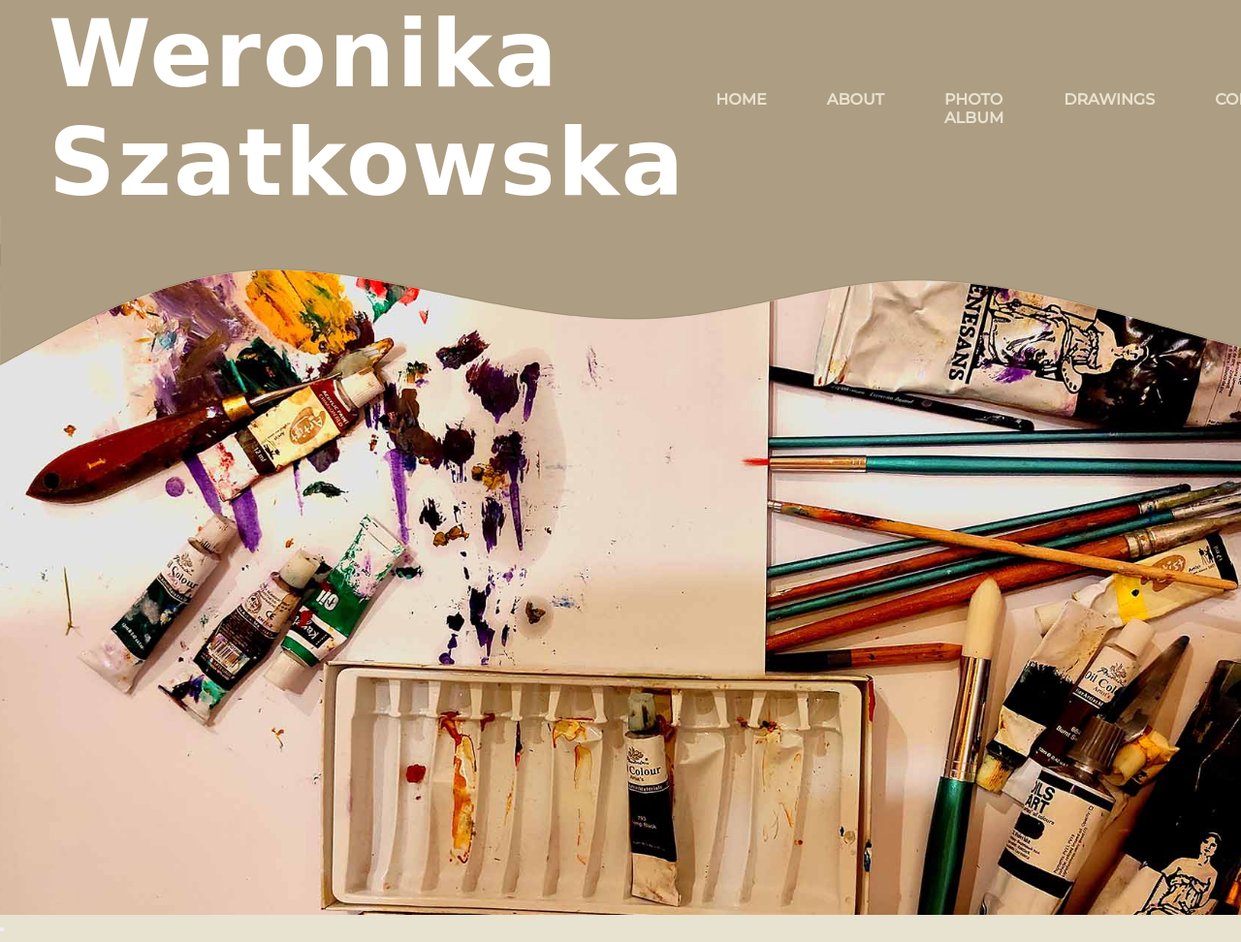
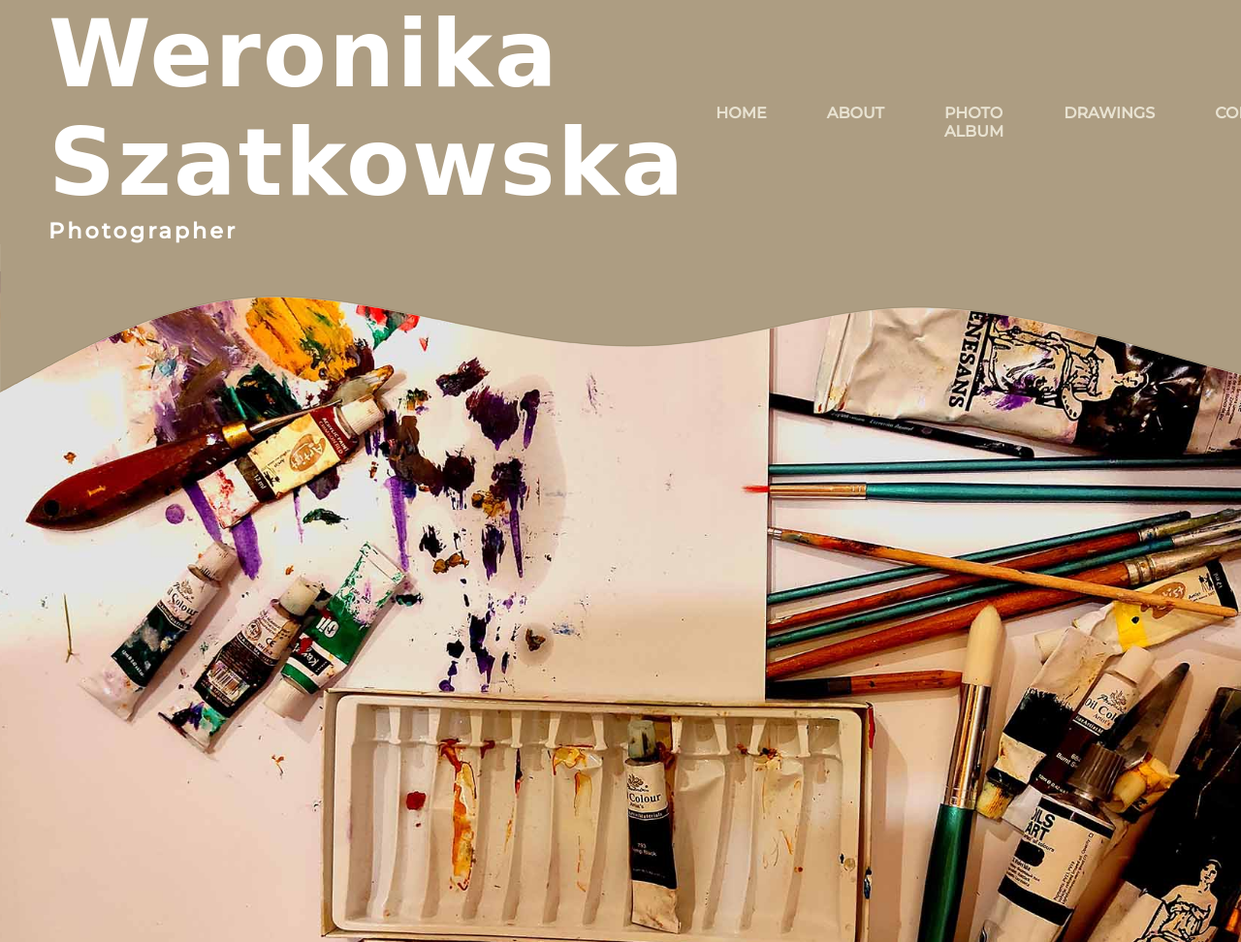
Before and after one commit to adam66561/portfolioWeronikaPhotographer-Designer, a plain HTML site: page src/index.html in a window 1280 px wide. Shown: the top 972 px of the page at 97% size. Drawn offline with nearby package versions, Linux system fonts and the light colour scheme; a web font is replaced by a local one.

Commit message:
just proffesion text

```diff
--- a/src/css/style.css
+++ b/src/css/style.css
@@ -56,6 +56,13 @@ header #header-author-details-name{
     font-family: var(--handwritedFontType);
     font-size: 6rem;
     letter-spacing: 2px;
+}
+
+header #header-author-details-profession{
+    font-family: var(--mainFontType);
+    font-size: 1.4rem;
+    letter-spacing: 3px;
+    text-transform: capitalize;
 }
 
 header #header-links{
--- a/src/index.html
+++ b/src/index.html
@@ -14,6 +14,7 @@
     <header id="header">
         <div id="header-author-details">
             <h1 id="header-author-details-name">Weronika Szatkowska</h1>
+            <h1 id="header-author-details-profession">Photographer</h1>
         </div>
         <nav id="header-links">
             <a href="#"><div><h4>Home</h4></div></a>
```
